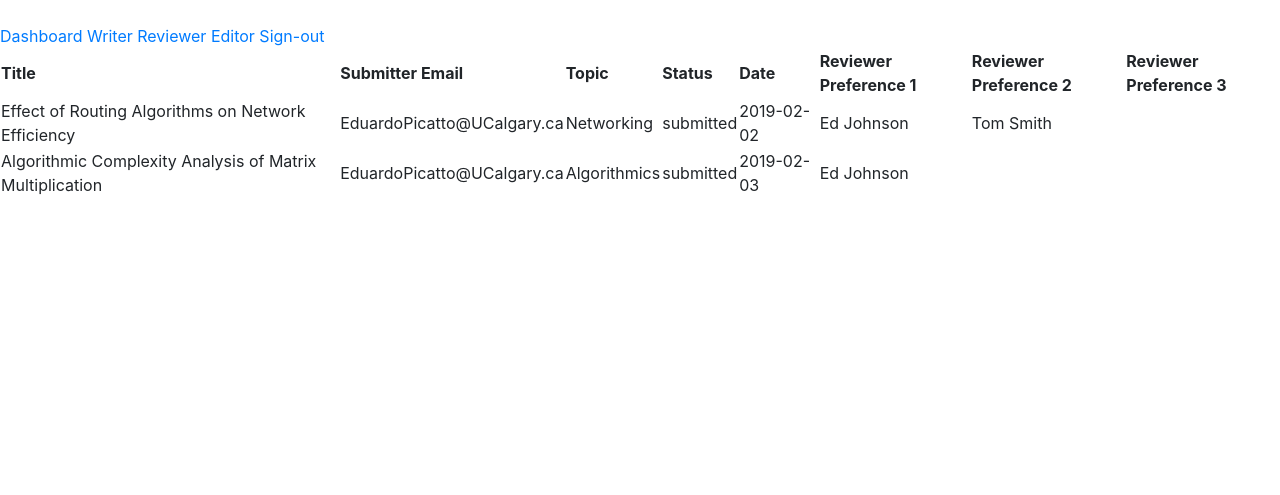
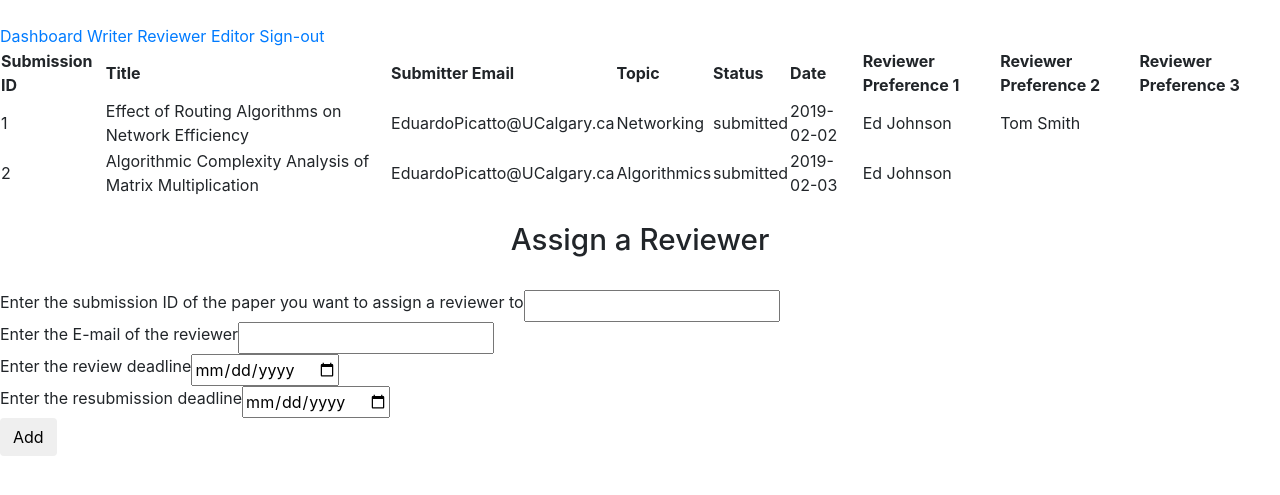
Before and after one commit to nmoton/SENG300-HIVEMIND, a PHP site: page /pages/Dashboard/Editor/editor.php in a window 1280 px wide. Shown: the top 495 px of the page. Run offline with PHP 8.4, Linux system fonts and the light colour scheme; data comes from the database, SQL or seed files in the repository; some libraries are stand-ins or nearby versions.

Commit message:
Finished functionality for editor assigning reviewers.

```diff
--- a/pages/Dashboard/Editor/editor.php
+++ b/pages/Dashboard/Editor/editor.php
@@ -33,10 +33,56 @@
     </div>
   </div>
 
+ 	<!--Generate columns -->
+  	<table>
+	<tr>
+		<th>Submission ID</th>
+		<th>Title</th>
+		<th>Submitter Email</th>
+		<th>Topic</th>
+		<th>Status</th>
+		<th>Date</th>
+		<th>Reviewer Preference 1</th>
+		<th>Reviewer Preference 2</th>
+		<th>Reviewer Preference 3</th>
+		<th></th>
+	<tr>
+	<!--Generate cells -->
+	<?php
+		include 'tableGenerator.php';
+	?>
 
-	<?php
-		include 'editorHandler.php';
-	?>
+
+	<br>
+		<b><h2><center> Assign a Reviewer </center></h2></b>
+	<br>
+
+	<form method="post">
+	  	<?php
+			include 'editorHandler.php';
+			include '../../../errors/errors.php';
+		?>
+		<div class="input-group">
+			<label>Enter the submission ID of the paper you want to assign a reviewer to</label>
+			<input type="text" name="submissionId">
+		</div>
+		<div class="input-group">
+			<label>Enter the E-mail of the reviewer</label>
+			<input type="text" name="email">
+		</div>
+			<div class="input-group">
+			<label>Enter the review deadline</label>
+			<input type="date" name="reviewDeadline">
+		</div>
+			</div>
+			<div class="input-group">
+			<label>Enter the resubmission deadline</label>
+			<input type="date" name="resubmissionDeadline">
+		</div>
+		<div class="input-group">
+			<button type="submit" class="btn" name="addReviewer">Add</button>
+		</div>
+	</form>
 
 
 
--- a/pages/Dashboard/Editor/editorHandler.php
+++ b/pages/Dashboard/Editor/editorHandler.php
@@ -1,42 +1,52 @@
 <?php
+$errors = array();
+
+
 
 //initialize error log (use for debugging). Ex;
 //error_log(mysqli_error($db));
-//prints the last sql query error to phpError.log
+//prints the last sql query error to editorHandlerErrorlog
 ini_set("log_errors", 1);
-ini_set("error_log", "writerHandlerError.log");
+ini_set("error_log", "editorHandlerError.log");
 
-//create db link
 $db = mysqli_connect('localhost', 'root', '', 'journal');
 
-$paperQuery = "SELECT * FROM submissionProfile WHERE PaperStatus='Submitted'";
-$result = mysqli_query($db, $paperQuery);
+//handles the add reviewer button
+if (isset($_POST['addReviewer']))
+{
+	$submissionId = $_POST['submissionId'];
+	$email = $_POST['email'];
 
-echo '
-	<table>
-	<tr>
-		<th>Title</th>
-		<th>Submitter Email</th>
-		<th>Topic</th>
-		<th>Status</th>
-		<th>Date</th>
-		<th>Reviewer Preference 1</th>
-		<th>Reviewer Preference 2</th>
-		<th>Reviewer Preference 3</th>
-	<tr>';
+	//check if the submission Id is a valid paper waiting to be assigned a reviewer
+	$valid_submission_query = "SELECT * FROM submissionProfile WHERE submissionId = '$submissionId' AND PaperStatus = 'submitted'";
+	$valid_submission_Id = mysqli_query($db, $valid_submission_query);
 
-	while ($row = mysqli_fetch_assoc($result)){
-		echo '<tr>';
-			echo '<td>' . $row['paperTitle'] . '</td>';
-			echo '<td>' . $row['email'] . '</td>';
-			echo '<td>' . $row['topic'] . '</td>';
-			echo '<td>' . $row['PaperStatus'] . '</td>';
-			echo '<td>' . $row['dateOfSubmission'] . '</td>';
-			echo '<td>' . $row['reviewerPreference1'] . '</td>';
-			echo '<td>' . $row['reviewerPreference2'] . '</td>';
-			echo '<td>' . $row['reviewerPreference3'] . '</td>';
-		echo '</tr>';
+	//check if the email belongs to a reviewer
+	$valid_email_query = "SELECT * FROM userProfile WHERE email = '$email' AND userType = 'reviewer'";
+	$valid_email = mysqli_query($db, $valid_email_query);
+
+	error_log(mysqli_num_rows($valid_email));
+	error_log(mysqli_num_rows($valid_submission_Id));
+
+
+
+	if (mysqli_num_rows($valid_submission_Id) && mysqli_num_rows($valid_email)){
+		error_log("here");
+
+		$assignedDeadlineReviewer = $_POST['reviewDeadline'];
+		$writerResubmissionDate = $_POST['resubmissionDeadline'];
+
+		$query = "INSERT INTO reviewStatus (AssignedSubmissionID, AssignedReviewerEmail, AssignedDeadlineReviewer, IntrimStatusUpdate,WritersResubmissionDate)
+		 VALUES('$submissionId', '$email', '$assignedDeadlineReviewer', 'Empty', '$writerResubmissionDate')";
+		$result = mysqli_query($db,$query);
+		error_log(mysqli_error($db));
+
+		//reload the page
+		header('location: editor.php');
+
+	} else {
+		array_push($errors, "Please enter a valid submission Id and reviewer E-mail");
 	}
 
-	echo '<table>';
+}
 ?>
--- /dev/null
+++ b/pages/Dashboard/Editor/tableGenerator.php
@@ -0,0 +1,24 @@
+<?php
+//This class generates a the cells for the table in editor.php
+
+$db = mysqli_connect('localhost', 'root', '', 'journal');
+
+$paperQuery = "SELECT * FROM submissionProfile WHERE PaperStatus='Submitted'";
+$result = mysqli_query($db, $paperQuery);
+
+	//generate cell information from DB
+	while ($row = mysqli_fetch_assoc($result)){
+		echo '<tr>';
+			echo '<td>' . $row['submissionId'] . '</td>';
+			echo '<td>' . $row['paperTitle'] . '</td>';
+			echo '<td>' . $row['email'] . '</td>';
+			echo '<td>' . $row['topic'] . '</td>';
+			echo '<td>' . $row['PaperStatus'] . '</td>';
+			echo '<td>' . $row['dateOfSubmission'] . '</td>';
+			echo '<td>' . $row['reviewerPreference1'] . '</td>';
+			echo '<td>' . $row['reviewerPreference2'] . '</td>';
+			echo '<td>' . $row['reviewerPreference3'] . '</td>';
+		echo '</tr>';
+	}
+	echo '<table>';
+?>
--- a/pages/userHandler.php
+++ b/pages/userHandler.php
@@ -4,9 +4,8 @@ session_start();
 
 $email = "";
 
-//prints the last sql query error to phpError.log
 ini_set("log_errors", 1);
-ini_set("error_log", "phpError.log");
+ini_set("error_log", "userHandlerError.log");
 
 $errors = array();
 
```
Also changed, not shown: 1 other file.
